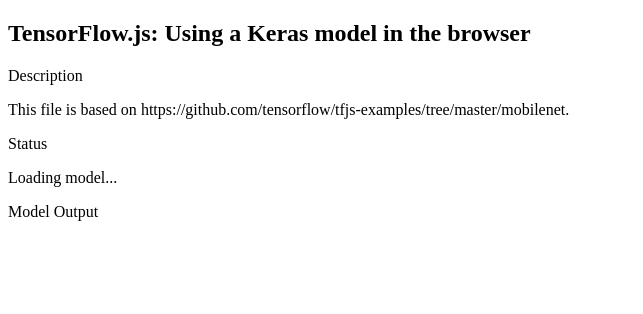
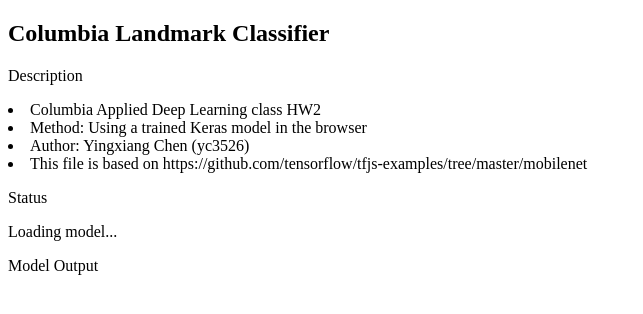
Before and after one commit to YC-Coder-Chen/YC-Coder-Chen.github.io, a plain HTML site: page Applied_DL_HW2/index.html in a window 1280 px wide. Shown: the whole page, without its empty margins (0-643 px from the left). Drawn offline with Linux system fonts and the light colour scheme; a script that the page names is missing.

Commit message:
Update index.html

```diff
--- a/Applied_DL_HW2/index.html
+++ b/Applied_DL_HW2/index.html
@@ -33,14 +33,15 @@
 <body>
   <div class="tfjs-example-container">
     <section class='title-area'>
-      <h1>TensorFlow.js: Using a Keras model in the browser</h1>
+      <h1>Columbia Landmark Classifier</h1>
     </section>
 
     <section>
       <p class='section-head'>Description</p>
-      <p>
-        This file is based on <a>https://github.com/tensorflow/tfjs-examples/tree/master/mobilenet</a>.
-      </p>
+      <li class="li2"><span class="s1">Columbia Applied Deep Learning class HW2</span></li>
+      <li class="li2"><span class="s1">Method: Using a trained Keras model in the browser</span></li>
+      <li class="li2"><span class="s1">Author: Yingxiang Chen (yc3526)</span></li>
+      <li class="li2"><span class="s1">This file is based on https://github.com/tensorflow/tfjs-examples/tree/master/mobilenet
     </section>
 
     <section>
```
